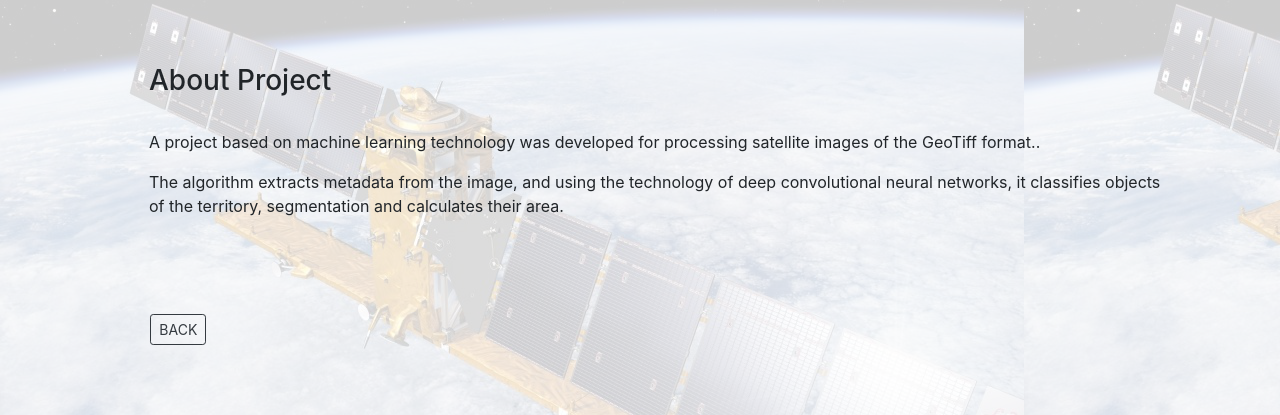
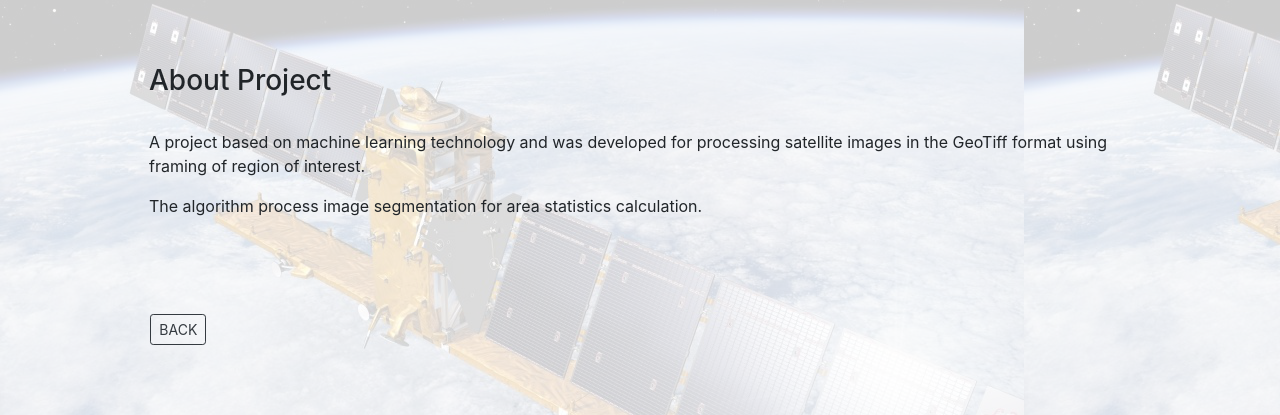
Before and after one commit to tehnix53/GeoSattelite, a Flask app: page /about in a window 1280 px wide. Shown: the part 72-487 px from the top of the page. Run offline with Flask 2, Linux system fonts and the light colour scheme; some libraries are stand-ins or nearby versions.

Commit message:
Update about.html

```diff
--- a/templates/about.html
+++ b/templates/about.html
@@ -10,14 +10,10 @@
 
     <br>
         <p>
-A project based on machine learning technology
- was developed for processing satellite images
-            of the GeoTiff format.. </p>
+A project based on machine learning technology and was developed for processing
+            satellite images in the GeoTiff format using framing of region of interest. </p>
     <p>
-The algorithm extracts metadata from the image, and using
-the technology of deep convolutional neural networks,
-it classifies objects  of the territory, segmentation
-and calculates their area.
+The algorithm process image segmentation for area statistics calculation.
         </p>
 
 
```
